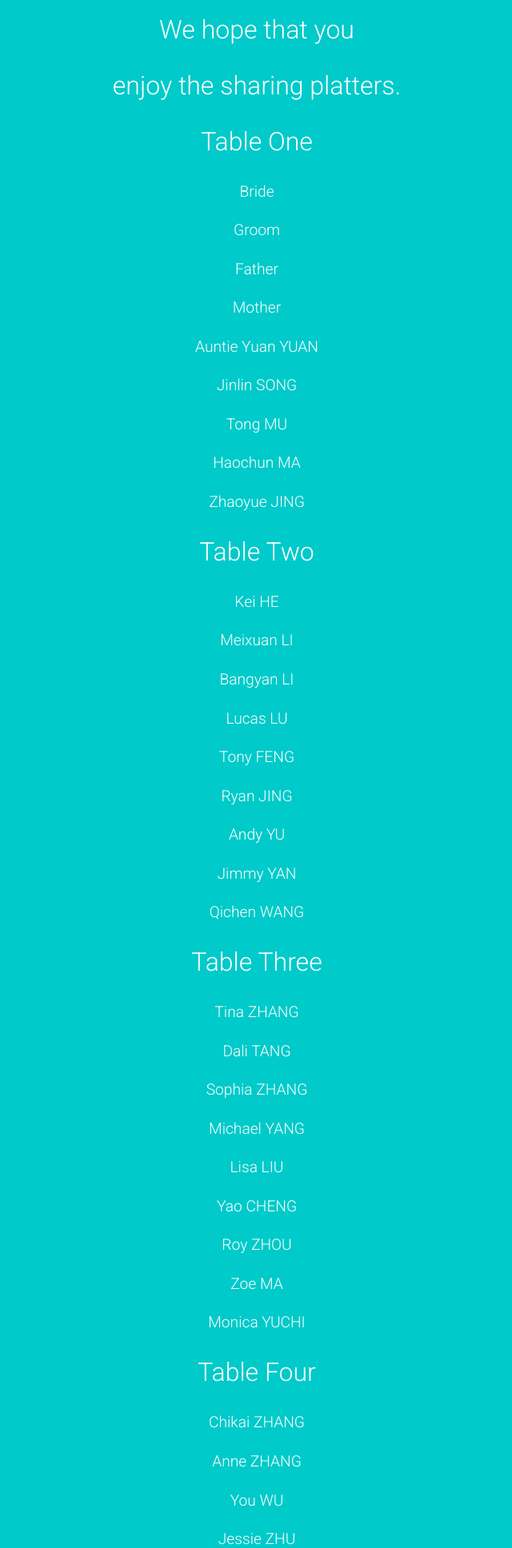
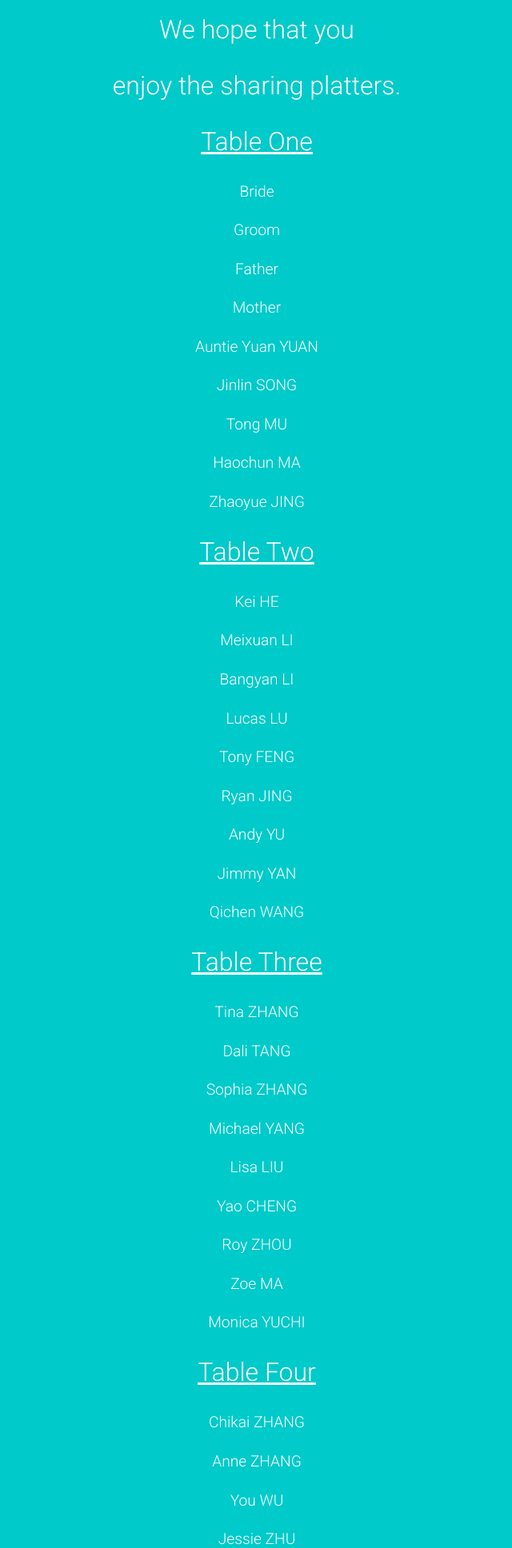
Before and after one commit to xhkz/invitation, a Django app: page / in a window 1280 px wide. Shown: the part 1400-3336 px from the top of the page at 80% size, without its empty margins (319-959 px from the left). Run offline with Django 3.2, Linux system fonts and the light colour scheme; some libraries are stand-ins or nearby versions.

Commit message:
update sliding style

```diff
--- a/django_project/wmlapp/static/css/main.css
+++ b/django_project/wmlapp/static/css/main.css
@@ -2,6 +2,24 @@ body {
     color: #FFFFFF;
     background-color: #00CACA;
     font-family: 'Roboto', sans-serif;
+}
+
+.seating h3 {
+    text-decoration: underline;
+}
+
+.fp-controlArrow {
+    margin-top: -4px;
+}
+
+.fp-controlArrow.fp-prev {
+    left: 10px;
+    border-width: 6px 8px 6px 0;
+}
+
+.fp-controlArrow.fp-next {
+    right: 10px;
+    border-width: 6px 0 6px 8px;
 }
 
 #fp-nav ul li a span, .fp-slidesNav ul li a span {
@@ -104,7 +122,7 @@ img.center {
 }
 
 #map {
-    height: 60%;
+    height: 50%;
     width: 92%;
     margin: 0 auto;
 }
--- a/django_project/wmlapp/static/js/main.js
+++ b/django_project/wmlapp/static/js/main.js
@@ -145,7 +145,8 @@ var arrow = document.querySelector('.arrow');
 $(document).ready(function () {
     $('#fullpage').fullpage({
         normalScrollElements: '#map',
-        controlArrows: false,
+        scrollingSpeed: 500,
+        controlArrows: true,
         slidesNavigation: true,
         afterLoad: function (anchorLink, index) {
             if (index == 4 && map == undefined) {
--- a/django_project/wmlapp/templates/wmlapp/index.html
+++ b/django_project/wmlapp/templates/wmlapp/index.html
@@ -53,7 +53,7 @@
             <h3>We hope that you</h3>
             <h3>enjoy the sharing platters.</h3>
         </div>
-        <div class="slide">
+        <div class="slide seating">
             <h3>Table One</h3>
             <h4>Bride</h4>
             <h4>Groom</h4>
@@ -65,7 +65,7 @@
             <h4>Haochun MA</h4>
             <h4>Zhaoyue JING</h4>
         </div>
-        <div class="slide">
+        <div class="slide seating">
             <h3>Table Two</h3>
             <h4>Kei HE</h4>
             <h4>Meixuan LI</h4>
@@ -77,7 +77,7 @@
             <h4>Jimmy YAN</h4>
             <h4>Qichen WANG</h4>
         </div>
-        <div class="slide">
+        <div class="slide seating">
             <h3>Table Three</h3>
             <h4>Tina ZHANG</h4>
             <h4>Dali TANG</h4>
@@ -89,7 +89,7 @@
             <h4>Zoe MA</h4>
             <h4>Monica YUCHI</h4>
         </div>
-        <div class="slide">
+        <div class="slide seating">
             <h3>Table Four</h3>
             <h4>Chikai ZHANG</h4>
             <h4>Anne ZHANG</h4>
```
